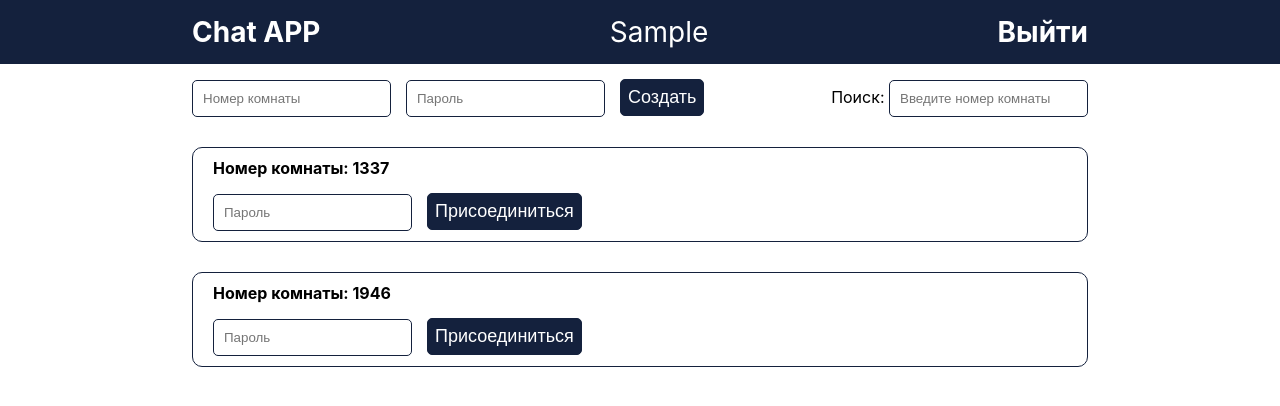
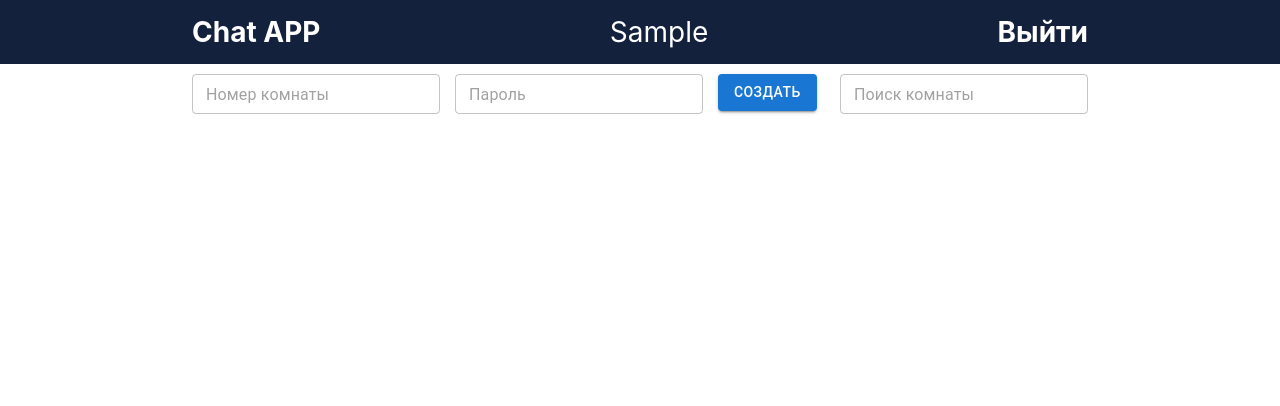
Before and after one commit to smiirno/Chat_App, a React (Create React App) app in the folder chat_app/: page /login in a window 1280 px wide. Both pictures are taken after typing "Sample", "Sample" into the empty fields and a click on the button "ВОЙТИ". Shown: the top 406 px of the page. Built offline with nearby package versions, Linux system fonts and the light colour scheme.

Commit message:
create/remove chat

```diff
--- a/chat_app/src/components/auth/login.tsx
+++ b/chat_app/src/components/auth/login.tsx
@@ -39,7 +39,6 @@ const Login = () => {
                 validationSchema={validationSchema}
                 onSubmit={(values, { resetForm }) => {
                     if (isUserInDB(values.nickname, users_db)) {
-                        console.log('use log')
                         if (checkPassword(values.nickname, values.password, users_db)) {
                             const user = getUserFromDB(values.nickname, users_db)
                             dispatch(login(user))
@@ -49,7 +48,6 @@ const Login = () => {
                             setWrongPassword('Неверный пароль')
                         }
                     } else {
-                        console.log('use reg')
                         const user = {
                             id: users_db.length,
                             ...values
@@ -71,8 +69,8 @@ const Login = () => {
 
                             <TextField name={'password'} id={'password'} placeholder={'Пароль'} style={{marginRight: 10}}
                                        onChange={formik.handleChange}
-                                       error={formik.touched.password && Boolean(formik.errors.password) || Boolean(wrongPassword)}
-                                       helperText={formik.touched.password && formik.errors.password || wrongPassword} size={'small'}
+                                       error={formik.touched.password && Boolean(formik.errors.password) || formik.touched.password && Boolean(wrongPassword)}
+                                       helperText={formik.touched.password && formik.errors.password || formik.touched.password && wrongPassword} size={'small'}
                             />
                         </div>
                         <Button type="submit" style={{marginTop: 10}} color="primary" variant="contained">Войти</Button>
--- a/chat_app/src/components/chat/chat.tsx
+++ b/chat_app/src/components/chat/chat.tsx
@@ -5,6 +5,10 @@ import {Link, useNavigate} from "react-router-dom";
 import {useAppDispatch, useAppSelector} from "../../store/redux";
 import {selectChat} from "../../store/reducers/current_chat_slice";
 import ChatMenu from "./chat_menu";
+import {Formik, Form} from 'formik';
+import {Button, TextField} from "@mui/material";
+import * as yup from "yup";
+import {removeChat} from "../../store/reducers/chats_slice";
 
 type chatProps = {
     chat: IChat
@@ -12,45 +16,65 @@ type chatProps = {
 
 const Chat = (props: chatProps) => {
 
-    // const dispatch = useAppDispatch()
-    // const {currentChat} = useAppSelector(state => state.currentChatReducer)
-    //
-    // let navigate = useNavigate()
-    //
-    // useEffect(() => {
-    //     dispatch(selectChat(props.chat))
-    //     console.log(currentChat)
-    // }, [props.chat])
-    //
-    // const click = () => {
-    //
-    // }
+    const [isChatSelected, setIsChatSelected] = useState<boolean>(false)
+    const [wrongPassword, setWrongPassword] = useState<string>('');
+    const {chats} = useAppSelector(state => state.chatsReducer)
 
-    const [isChatSelected, setIsChatSelected] = useState<boolean>(false)
+    const dispatch = useAppDispatch()
 
-    const submitHandler = (event: React.FormEvent<HTMLFormElement>) => {
-        event.preventDefault()
-        // navigate(`/${props.chat.numberOfRoom}`)
-        setIsChatSelected(true)
+    const removeChatFromList = () => {
+        dispatch(removeChat(props.chat))
+        console.log(chats)
     }
 
     const closeChat = () => {
         setIsChatSelected(false)
+        setWrongPassword('')
     }
+
+    const validationSchema = yup.object({
+        password: yup.string()
+            .required('Введите пароль')
+    })
 
     return (
         <div className={'chat'}>
             <h4>Номер комнаты: {props.chat.numberOfRoom}</h4>
             {isChatSelected ?
-                <div>
-                    <button onClick={closeChat} className={'login_btn'}>Выйти</button>
+                <div style={{marginTop: 10}}>
+                    <Button onClick={closeChat} color="primary" variant="contained">Выйти</Button>
                     <ChatMenu chat={props.chat}/>
                 </div>
                 :
-                <form onSubmit={event => submitHandler(event)}>
-                    <input type={'text'} placeholder={'Пароль'} style={{marginRight: 15}}/>
-                    <button type={'submit'} className={'login_btn'}>Присоединиться</button>
-                </form>
+                <Formik
+                    initialValues = {{
+                        password: ''
+                    }}
+                    validationSchema={validationSchema}
+                    onSubmit={values => {
+                        if (values.password === props.chat.password) {
+                            setIsChatSelected(true)
+                        } else {
+                            setWrongPassword('Неверный пароль')
+                        }
+                    }}
+                >
+                    {formik => (
+                        <Form onSubmit={formik.handleSubmit} style={{marginTop: 10}}>
+                            <TextField name={'password'} id={'password'} placeholder={'Пароль'} style={{marginRight: 15}}
+                                       onChange={formik.handleChange}
+                                       error={Boolean(wrongPassword)}
+                                       helperText={wrongPassword} size={'small'}/>
+                            <Button type={'submit'} color="primary" variant="contained" style={{marginRight: 15}}>Присоединиться</Button>
+                            <Button onClick={removeChatFromList} color="error" variant="contained">Удалить</Button>
+                        </Form>
+                    )}
+                </Formik>
+                // <form onSubmit={event => submitHandler(event)} style={{marginTop: 10}}>
+                //     <TextField type={'text'} placeholder={'Пароль'} style={{marginRight: 15}} size={'small'}/>
+                //     <Button type={'submit'} color="primary" variant="contained" style={{marginRight: 15}}>Присоединиться</Button>
+                //     <Button type={'submit'} color="error" variant="contained">Удалить</Button>
+                // </form>
             }
 
         </div>
--- a/chat_app/src/components/chat/chat_list/chat_list.css
+++ b/chat_app/src/components/chat/chat_list/chat_list.css
@@ -1,5 +1,6 @@
 .chat_form {
     display: flex;
-    align-items: flex-end;
+    align-items: flex-start;
     justify-content: space-between;
+    margin-top: 10px;
 }
--- a/chat_app/src/components/chat/chat_list/chat_list.tsx
+++ b/chat_app/src/components/chat/chat_list/chat_list.tsx
@@ -1,37 +1,82 @@
 import React, {useState} from 'react';
-import {useAppSelector} from "../../../store/redux";
+import {useAppDispatch, useAppSelector} from "../../../store/redux";
 import Chat from "../chat";
 import {searchChat} from "../../../functions/searchChat";
 import './chat_list.css'
+import {Formik, Form} from 'formik';
+import * as yup from 'yup';
+import {Button, TextField} from "@mui/material";
+import {addChat} from "../../../store/reducers/chats_slice";
+import {isNumOfRoomCreated} from "../../../functions/isNumOfRoomCreated";
 
 
 const ChatList = () => {
 
     const {chats} = useAppSelector(state => state.chatsReducer)
+    const {currentUser} = useAppSelector(state => state.currentUserReducer)
+    const [wrongNumberOfRoom, setWrongNumberOfRoom] = useState<string>('');
+
+    const dispatch = useAppDispatch()
 
     const [currentSearchedValue, setCurrentSearchedValue] = useState<string>('')
     const searchedChats = searchChat(currentSearchedValue, chats)
 
-    function keyUpHandler (event: React.FormEvent<HTMLInputElement>) {
+    function searchHandler (event:  React.ChangeEvent<HTMLInputElement | HTMLTextAreaElement>) {
         setCurrentSearchedValue(event.currentTarget.value)
     }
 
-    const submitHandler = (event: React.FormEvent<HTMLFormElement>) => {
-        event.preventDefault()
-        console.log('It works')
-    }
+    const validationSchema = yup.object({
+        numberOfRoom: yup.number()
+            .min(2, 'Минимум 2 символа')
+            .required('Введите номер комнаты'),
+        password: yup.string()
+            .min(4, 'Минимум 4 символа')
+            .required('Введите пароль')
+    })
 
     return (
         <div>
             <div className={'chat_form'}>
-                <form onSubmit={event => submitHandler(event)}>
-                    <input type={'text'} placeholder={'Номер комнаты'} style={{marginRight: 15}}/>
-                    <input type={'text'} placeholder={'Пароль'} style={{marginRight: 15}}/>
-                    <button type={'submit'} className={'login_btn'}>Создать</button>
-                </form>
+                <Formik
+                    initialValues={{
+                        numberOfRoom : 0,
+                        password: ''
+                    }}
+                    validationSchema={validationSchema}
+                    onSubmit={(values => {
+                        if (!isNumOfRoomCreated(values.numberOfRoom, chats)) {
+                            const chat = {
+                                id: chats.length,
+                                numberOfRoom: values.numberOfRoom,
+                                password: values.password,
+                                users: [currentUser],
+                                messages: []
+                            }
+                            console.log(chat)
+                            dispatch(addChat(chat))
+                        } else {
+                            setWrongNumberOfRoom('Комната с таким номером уже существует')
+                        }
+                    })}
+                >
+                    {formik => (
+                        <Form onSubmit={formik.handleSubmit}>
+                            <TextField type={'number'} name={'numberOfRoom'} id={'numberOfRoom'} placeholder={'Номер комнаты'} style={{marginRight: 15}}
+                                       onChange={formik.handleChange}
+                                       error={formik.touched.numberOfRoom && Boolean(formik.errors.numberOfRoom) || formik.touched.numberOfRoom && Boolean(wrongNumberOfRoom)}
+                                       helperText={formik.touched.numberOfRoom && formik.errors.numberOfRoom || formik.touched.numberOfRoom && wrongNumberOfRoom} size={"small"}/>
+
+                            <TextField name={'password'} id={'password'} placeholder={'Пароль'} style={{marginRight: 15}}
+                                       onChange={formik.handleChange}
+                                       error={formik.touched.password && Boolean(formik.errors.password)}
+                                       helperText={formik.touched.password && formik.errors.password} size={'small'}/>
+                            <Button type="submit" color="primary" variant="contained">Создать</Button>
+                        </Form>
+                    )}
+                </Formik>
                 <div>
-                    <label>Поиск: </label>
-                    <input type={'number'} onKeyUp={(event) => {keyUpHandler(event)}} placeholder={'Введите номер комнаты'} />
+                    <TextField type={'number'} placeholder={'Поиск комнаты'} size={'small'}
+                               onChange={(event) => {searchHandler(event)}}/>
                 </div>
             </div>
             {searchedChats.map((chat) => {
--- /dev/null
+++ b/chat_app/src/functions/isNumOfRoomCreated.ts
@@ -0,0 +1,11 @@
+import {IChat} from "../data/interfaces";
+
+export function isNumOfRoomCreated (numberOfRoom: number, chats: IChat[]) {
+    for ( let i = 0; i < chats.length; i++) {
+        if (chats[i].numberOfRoom === numberOfRoom) {
+            return true
+        }
+    }
+
+    return false
+}
--- a/chat_app/src/store/reducers/chats_slice.ts
+++ b/chat_app/src/store/reducers/chats_slice.ts
@@ -8,51 +8,51 @@ interface ChatsState {
 
 const initialState: ChatsState = {
     chats: [
-        {
-            id: 1,
-            numberOfRoom: 1337,
-            password: 'some password',
-            users: [],
-            messages: [
-                {
-                    id: 0,
-                    owner: {
-                        id: 0,
-                        nickname: 'admin',
-                        password: 'admin'
-                    },
-                    text: 'Привет, как дела?',
-                    date: Date.now()
-                },
-                {
-                    id: 1,
-                    owner: {
-                        id: 1,
-                        nickname: 'test',
-                        password: 'test'
-                    },
-                    text: 'Привет, хорошо, как у тебя?',
-                    date: Date.now()
-                },
-                {
-                    id: 2,
-                    owner: {
-                        id: 0,
-                        nickname: 'admin',
-                        password: 'admin'
-                    },
-                    text: 'Все отлично!',
-                    date: Date.now()
-                }
-            ]
-        },
-        {
-            id: 2,
-            numberOfRoom: 1946,
-            password: 'password',
-            users: [],
-            messages: []
-        }
+        // {
+        //     id: 1,
+        //     numberOfRoom: 1337,
+        //     password: 'some password',
+        //     users: [],
+        //     messages: [
+        //         {
+        //             id: 0,
+        //             owner: {
+        //                 id: 0,
+        //                 nickname: 'admin',
+        //                 password: 'admin'
+        //             },
+        //             text: 'Привет, как дела?',
+        //             date: Date.now()
+        //         },
+        //         {
+        //             id: 1,
+        //             owner: {
+        //                 id: 1,
+        //                 nickname: 'test',
+        //                 password: 'test'
+        //             },
+        //             text: 'Привет, хорошо, как у тебя?',
+        //             date: Date.now()
+        //         },
+        //         {
+        //             id: 2,
+        //             owner: {
+        //                 id: 0,
+        //                 nickname: 'admin',
+        //                 password: 'admin'
+        //             },
+        //             text: 'Все отлично!',
+        //             date: Date.now()
+        //         }
+        //     ]
+        // },
+        // {
+        //     id: 2,
+        //     numberOfRoom: 1946,
+        //     password: 'password',
+        //     users: [],
+        //     messages: []
+        // }
     ]
 }
 
@@ -60,7 +60,7 @@ export const chatsSlice = createSlice({
     name: 'chats',
     initialState,
     reducers: {
-        createChat (state, action: PayloadAction<IChat>) {
+        addChat (state, action: PayloadAction<IChat>) {
             state.chats.push(action.payload)
         },
         removeChat (state, action: PayloadAction<IChat>) {
@@ -69,5 +69,5 @@ export const chatsSlice = createSlice({
     }
 })
 
-export const {createChat, removeChat} = chatsSlice.actions
+export const {addChat, removeChat} = chatsSlice.actions
 export default chatsSlice.reducer
```
